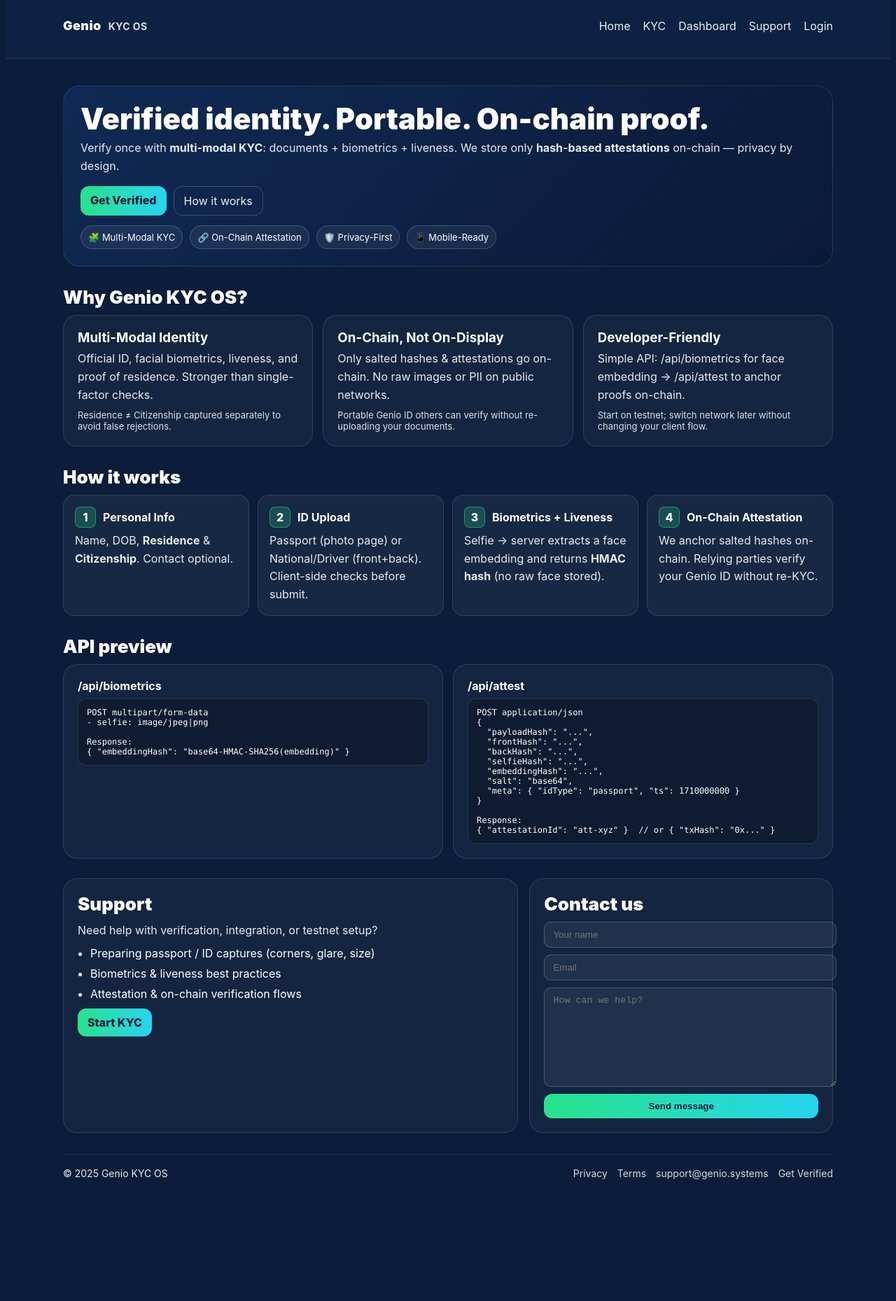
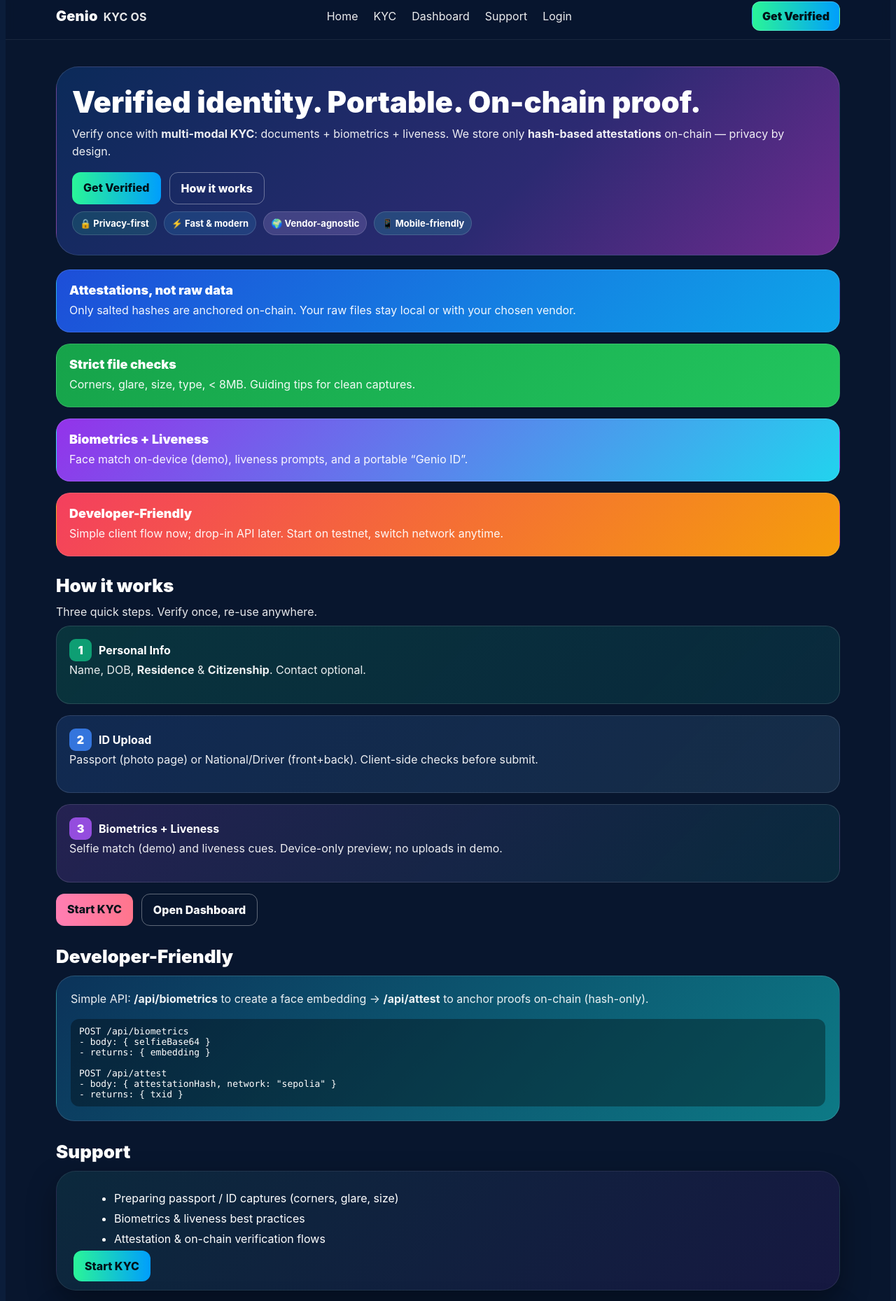
Before and after one commit to genio-ai/genio-os, a Next.js app: page / in a window 1280 px wide. Shown: the part 18-1877 px from the top of the page at 70% size. Before the commit the page ends 1745 px from the top, so only its background shows below. Built offline with nearby package versions, Linux system fonts and the light colour scheme.

Commit message:
Update index.js

```diff
--- a/pages/index.js
+++ b/pages/index.js
@@ -1,247 +1,233 @@
-// pages/index.js — Genio KYC OS (Landing w/ Blockchain-ready story)
-// Next.js Pages Router — no external deps. Pure inline styles, SSR-safe.
-
+// pages/index.js — Genio KYC OS (Colorful Landing)
+// Works on Next.js Pages Router (no external deps)
 import Head from "next/head";
 import Link from "next/link";
 import { useState } from "react";
 
 const ui = {
-  page:{minHeight:"100vh",background:"#0B1D3A",color:"#fff",fontFamily:"-apple-system, Segoe UI, Roboto, Arial, sans-serif"},
-  container:{maxWidth:1100,margin:"0 auto",padding:"24px 16px"},
-  header:{position:"sticky",top:0,zIndex:50,background:"rgba(14,35,68,0.9)",backdropFilter:"blur(6px)",borderBottom:"1px solid rgba(255,255,255,0.1)"},
-  nav:{display:"flex",alignItems:"center",justifyContent:"space-between",gap:16,padding:"12px 0"},
-  brand:{display:"flex",alignItems:"baseline",gap:6,fontWeight:900,letterSpacing:.4},
-  brandTiny:{fontWeight:700,opacity:.85,fontSize:14,marginLeft:4},
-  navLinks:{display:"flex",alignItems:"center",gap:18,flexWrap:"wrap"},
+  page:{minHeight:"100vh",background:"#08162e",color:"#fff",fontFamily:"-apple-system, Segoe UI, Roboto, Arial, sans-serif"},
+  header:{position:"sticky",top:0,zIndex:40,background:"rgba(8,22,46,0.85)",backdropFilter:"blur(6px)",borderBottom:"1px solid rgba(255,255,255,.08)"},
+  nav:{maxWidth:1120,margin:"0 auto",padding:"12px 16px",display:"flex",alignItems:"center",justifyContent:"space-between"},
+  brand:{display:"flex",gap:8,alignItems:"baseline",fontWeight:900,fontSize:20,letterSpacing:.2},
+  brandSub:{opacity:.9,fontWeight:700,fontSize:16},
+  navUl:{display:"flex",gap:22,listStyle:"none",margin:0,padding:0},
   link:{color:"rgba(255,255,255,.92)",textDecoration:"none"},
-  cta:{background:"linear-gradient(90deg,#27E38A,#27D4F0)",color:"#0b1d3a",padding:"10px 14px",borderRadius:12,fontWeight:800,textDecoration:"none"},
+  cta:{padding:"10px 14px",borderRadius:12,background:"linear-gradient(90deg,#2AF598,#009EFD)",color:"#001219",fontWeight:900,textDecoration:"none",border:"1px solid rgba(255,255,255,.2)"},
+  wrap:{maxWidth:1120,margin:"0 auto",padding:"28px 16px 64px"},
 
-  hero:{display:"grid",gap:18,borderRadius:24,padding:24,background:"linear-gradient(135deg,#102A55,#0A1936)",border:"1px solid rgba(255,255,255,0.1)",marginTop:14},
-  h1:{fontSize:42,lineHeight:1.1,margin:0,fontWeight:900},
-  p:{margin:"6px 0 0",opacity:.9,lineHeight:1.6},
-  heroBadges:{display:"flex",gap:10,flexWrap:"wrap",marginTop:14},
-  badge:{display:"inline-flex",alignItems:"center",gap:8,padding:"8px 10px",fontSize:13,borderRadius:999,border:"1px solid rgba(255,255,255,.18)",background:"rgba(255,255,255,.06)"},
+  // cards/sections
+  card:(bg)=>({borderRadius:28,padding:24,background:bg,border:"1px solid rgba(255,255,255,.08)",boxShadow:"0 16px 40px rgba(0,0,0,.35)"}),
 
-  section:{marginTop:28},
-  h2:{margin:"0 0 10px",fontSize:26,fontWeight:900},
-  grid3:{display:"grid",gridTemplateColumns:"repeat(auto-fit,minmax(260px,1fr))",gap:14},
-  card:{borderRadius:20,padding:20,border:"1px solid rgba(255,255,255,.12)",background:"rgba(255,255,255,.04)"},
-  mini:{fontSize:13,opacity:.85,marginTop:8},
+  // hero
+  hero:{display:"grid",gap:18,gridTemplateColumns:"1fr",paddingTop:10},
+  heroBox:{borderRadius:32,padding:"28px 22px",background:"linear-gradient(135deg,#0b2a59 0%, #2c2a72 60%, #6e2b8f 100%)",border:"1px solid rgba(255,255,255,.12)"},
+  h1:{fontSize:42,lineHeight:1.06,margin:"0 0 10px",fontWeight:900},
+  p:{opacity:.92,lineHeight:1.6,margin:"0 0 16px",fontSize:16},
+  btnRow:{display:"flex",gap:12,flexWrap:"wrap"},
+  btnPri:{padding:"12px 16px",borderRadius:12,fontWeight:800,color:"#001219",background:"linear-gradient(90deg,#2AF598,#009EFD)",border:"none",textDecoration:"none"},
+  btnSec:{padding:"12px 16px",borderRadius:12,fontWeight:800,color:"#fff",background:"transparent",border:"1px solid rgba(255,255,255,.35)",textDecoration:"none"},
 
-  steps:{display:"grid",gridTemplateColumns:"repeat(auto-fit,minmax(240px,1fr))",gap:12},
-  step:{padding:16,borderRadius:16,border:"1px solid rgba(255,255,255,.12)",background:"rgba(255,255,255,.05)"},
-  number:{width:28,height:28,borderRadius:8,display:"inline-flex",alignItems:"center",justifyContent:"center",fontWeight:800,background:"rgba(39,227,138,.2)",border:"1px solid rgba(39,227,138,.5)",marginRight:10},
+  badges:{display:"flex",gap:10,flexWrap:"wrap",marginTop:10},
+  badge:(bg)=>({display:"inline-flex",alignItems:"center",gap:8,padding:"8px 10px",borderRadius:999,fontSize:13,fontWeight:700,background:bg,border:"1px solid rgba(255,255,255,.14)"}),
 
-  apiRow:{display:"grid",gridTemplateColumns:"repeat(auto-fit,minmax(300px,1fr))",gap:14},
-  code:{whiteSpace:"pre-wrap",fontFamily:"ui-monospace, SFMono-Regular, Menlo, Monaco, Consolas, monospace",fontSize:12,background:"rgba(0,0,0,.25)",border:"1px solid rgba(255,255,255,.12)",borderRadius:12,padding:12,marginTop:8},
+  grid2:{display:"grid",gap:16,gridTemplateColumns:"1fr",marginTop:18},
 
-  support:{display:"grid",gridTemplateColumns:"1.2fr .8fr",gap:16},
-  input:{width:"100%",padding:"10px 12px",borderRadius:10,border:"1px solid rgba(255,255,255,.2)",background:"rgba(255,255,255,.06)",color:"#fff",outline:"none"},
-  textarea:{width:"100%",minHeight:120,padding:"10px 12px",borderRadius:10,border:"1px solid rgba(255,255,255,.2)",background:"rgba(255,255,255,.06)",color:"#fff",outline:"none"},
+  // colorful info cards
+  infoCard:(col)=>({borderRadius:20,padding:18,background:col,border:"1px solid rgba(255,255,255,.12)"}),
+  infoTitle:{fontWeight:900,margin:"0 0 6px",fontSize:18},
+  infoText:{opacity:.95,margin:0,lineHeight:1.6},
 
-  footer:{marginTop:30,padding:"18px 0",borderTop:"1px solid rgba(255,255,255,.12)",opacity:.9,fontSize:14,display:"flex",justifyContent:"space-between",gap:10,flexWrap:"wrap"}
+  // steps
+  step:{borderRadius:20,padding:18,border:"1px solid rgba(255,255,255,.12)"},
+  stepNum:(c)=>({display:"inline-flex",width:32,height:32,alignItems:"center",justifyContent:"center",borderRadius:9,background:c,fontWeight:900,marginRight:10}),
+  stepTitle:{fontWeight:900,margin:"10px 0 8px",fontSize:18},
+
+  // API section
+  apiBox:{borderRadius:26,padding:20,background:"linear-gradient(135deg,#0b335a,#0d7a86)",border:"1px solid rgba(255,255,255,.12)"},
+  code:{fontFamily:"ui-monospace, SFMono-Regular, Menlo, Monaco, Consolas, monospace",background:"rgba(0,0,0,.35)",borderRadius:12,padding:"10px 12px",display:"block",whiteSpace:"pre",overflowX:"auto",fontSize:13,marginTop:10},
+
+  // support
+  support:{display:"grid",gap:16,gridTemplateColumns:"1fr",marginTop:18},
+  input:{borderRadius:12,border:"1px solid rgba(255,255,255,.25)",background:"rgba(255,255,255,.06)",color:"#fff",padding:"10px 12px",width:"100%",outline:"none"},
+  textarea:{borderRadius:12,border:"1px solid rgba(255,255,255,.25)",background:"rgba(255,255,255,.06)",color:"#fff",padding:"10px 12px",minHeight:120,width:"100%",outline:"none"},
+  send:{padding:"12px 16px",borderRadius:12,fontWeight:900,color:"#001219",background:"linear-gradient(90deg,#21D4FD,#B721FF)",border:"none",width:"100%"},
+  footer:{marginTop:36,opacity:.8,fontSize:13,textAlign:"center",padding:"18px 0",borderTop:"1px solid rgba(255,255,255,.08)"},
 };
 
+// responsive upgrades
+const sectionTitle = {fontSize:26,margin:"0 0 12px",fontWeight:900};
+const sectionSub = {margin:"0 0 10px",opacity:.9};
+
 export default function Home(){
-  const [contact,setContact] = useState({name:"",email:"",msg:""});
+  const [email,setEmail] = useState("");
+  const [msg,setMsg] = useState("");
 
-  const onSend = (e)=>{
+  const submit = (e)=>{
     e.preventDefault();
-    const subject = encodeURIComponent("Genio — Contact");
-    const body = encodeURIComponent(`Name: ${contact.name}\nEmail: ${contact.email}\n\n${contact.msg}`);
-    // mailto كبداية بدون باك-إند
-    if (typeof window !== "undefined") {
-      window.location.href = `mailto:support@genio.systems?subject=${subject}&body=${body}`;
-    }
+    // demo only
+    setEmail(""); setMsg("");
+    alert("Thanks! We'll get back to you shortly."); // client-only
   };
 
   return (
     <>
       <Head>
-        <title>Genio KYC OS — Multi-Modal KYC with On-Chain Attestation</title>
-        <meta name="viewport" content="width=device-width, initial-scale=1"/>
+        <title>Genio KYC OS — Verified identity, portable & colorful</title>
+        <meta name="viewport" content="width=device-width, initial-scale=1" />
       </Head>
 
       <main style={ui.page}>
-        {/* NAVBAR */}
+        {/* Header */}
         <header style={ui.header}>
-          <div style={ui.container}>
-            <nav style={ui.nav}>
-              <div style={ui.brand}>
-                <span style={{fontSize:18}}>Genio</span>
-                <span style={ui.brandTiny}>KYC&nbsp;OS</span>
-              </div>
-              <div style={ui.navLinks}>
-                <Link href="/" style={ui.link}>Home</Link>
-                <Link href="/kyc" style={ui.link}>KYC</Link>
-                <Link href="/dashboard" style={ui.link}>Dashboard</Link>
-                <Link href="/support" style={ui.link}>Support</Link>
-                <Link href="/login" style={ui.link}>Login</Link>
-                {/* CTA مرة واحدة فقط بالهبوط وليس مكرر */}
-              </div>
-            </nav>
-          </div>
+          <nav style={ui.nav}>
+            <div style={ui.brand}>
+              <span>Genio</span>
+              <span style={ui.brandSub}>KYC OS</span>
+            </div>
+            <ul style={ui.navUl}>
+              <li><Link href="/" style={ui.link}>Home</Link></li>
+              <li><Link href="/kyc" style={ui.link}>KYC</Link></li>
+              <li><Link href="/dashboard" style={ui.link}>Dashboard</Link></li>
+              <li><Link href="/support" style={ui.link}>Support</Link></li>
+              <li><Link href="/login" style={ui.link}>Login</Link></li>
+            </ul>
+            <Link href="/kyc" style={ui.cta}>Get Verified</Link>
+          </nav>
         </header>
 
-        <div style={ui.container}>
-          {/* HERO */}
-          <section style={ui.hero}>
-            <div>
+        <section style={ui.wrap}>
+          {/* Hero */}
+          <div style={ui.hero}>
+            <div style={ui.heroBox}>
               <h1 style={ui.h1}>Verified identity. Portable. On-chain proof.</h1>
               <p style={ui.p}>
                 Verify once with <b>multi-modal KYC</b>: documents + biometrics + liveness.
                 We store only <b>hash-based attestations</b> on-chain — privacy by design.
               </p>
-              <div style={{marginTop:16,display:"flex",gap:10,flexWrap:"wrap"}}>
-                <Link href="/kyc" style={ui.cta}>Get Verified</Link>
-                <a href="#how" style={{...ui.link,border:"1px solid rgba(255,255,255,.2)",padding:"10px 14px",borderRadius:12}}>How it works</a>
+              <div style={ui.btnRow}>
+                <Link href="/kyc" style={ui.btnPri}>Get Verified</Link>
+                <a href="#how" style={ui.btnSec}>How it works</a>
               </div>
-              <div style={ui.heroBadges}>
-                <span style={ui.badge}>🧩 Multi-Modal KYC</span>
-                <span style={ui.badge}>🔗 On-Chain Attestation</span>
-                <span style={ui.badge}>🛡️ Privacy-First</span>
-                <span style={ui.badge}>📱 Mobile-Ready</span>
+              <div style={ui.badges}>
+                <span style={ui.badge("rgba(52, 211, 153, .15)")}>🔒 Privacy-first</span>
+                <span style={ui.badge("rgba(56, 189, 248, .15)")}>⚡ Fast & modern</span>
+                <span style={ui.badge("rgba(216, 180, 254, .18)")}>🌍 Vendor-agnostic</span>
+                <span style={ui.badge("rgba(45, 212, 191, .18)")}>📱 Mobile-friendly</span>
               </div>
             </div>
-          </section>
+          </div>
 
-          {/* FEATURES */}
-          <section style={ui.section}>
-            <h2 style={ui.h2}>Why Genio KYC OS?</h2>
-            <div style={ui.grid3}>
-              <div style={ui.card}>
-                <h3 style={{margin:"0 0 6px"}}>Multi-Modal Identity</h3>
-                <p style={ui.p}>Official ID, facial biometrics, liveness, and proof of residence. Stronger than single-factor checks.</p>
-                <div style={ui.mini}>Residence ≠ Citizenship captured separately to avoid false rejections.</div>
+          {/* Why Genio (colorful info cards) */}
+          <div style={{...ui.grid2, marginTop:20}}>
+            <div style={ui.infoCard("linear-gradient(135deg,#1d4ed8,#0ea5e9)")}>
+              <h3 style={ui.infoTitle}>Attestations, not raw data</h3>
+              <p style={ui.infoText}>Only salted hashes are anchored on-chain. Your raw files stay local or with your chosen vendor.</p>
+            </div>
+            <div style={ui.infoCard("linear-gradient(135deg,#16a34a,#22c55e)")}>
+              <h3 style={ui.infoTitle}>Strict file checks</h3>
+              <p style={ui.infoText}>Corners, glare, size, type, &lt; 8MB. Guiding tips for clean captures.</p>
+            </div>
+            <div style={ui.infoCard("linear-gradient(135deg,#9333ea,#22d3ee)")}>
+              <h3 style={ui.infoTitle}>Biometrics + Liveness</h3>
+              <p style={ui.infoText}>Face match on-device (demo), liveness prompts, and a portable “Genio ID”.</p>
+            </div>
+            <div style={ui.infoCard("linear-gradient(135deg,#f43f5e,#f59e0b)")}>
+              <h3 style={ui.infoTitle}>Developer-Friendly</h3>
+              <p style={ui.infoText}>Simple client flow now; drop-in API later. Start on testnet, switch network anytime.</p>
+            </div>
+          </div>
+
+          {/* How it works */}
+          <div id="how" style={{marginTop:26}}>
+            <h2 style={sectionTitle}>How it works</h2>
+            <p style={sectionSub}>Three quick steps. Verify once, re-use anywhere.</p>
+            <div style={{display:"grid",gap:16}}>
+              <div style={{...ui.step, background:"linear-gradient(135deg,rgba(16,185,129,.18),rgba(20,184,166,.12))"}}>
+                <span style={ui.stepNum("rgba(16,185,129,.8)")}>1</span>
+                <b>Personal Info</b>
+                <div style={ui.p}>Name, DOB, <b>Residence</b> & <b>Citizenship</b>. Contact optional.</div>
               </div>
-              <div style={ui.card}>
-                <h3 style={{margin:"0 0 6px"}}>On-Chain, Not On-Display</h3>
-                <p style={ui.p}>Only salted hashes & attestations go on-chain. No raw images or PII on public networks.</p>
-                <div style={ui.mini}>Portable Genio ID others can verify without re-uploading your documents.</div>
+              <div style={{...ui.step, background:"linear-gradient(135deg,rgba(59,130,246,.18),rgba(125,211,252,.12))"}}>
+                <span style={ui.stepNum("rgba(59,130,246,.85)")}>2</span>
+                <b>ID Upload</b>
+                <div style={ui.p}>Passport (photo page) or National/Driver (front+back). Client-side checks before submit.</div>
               </div>
-              <div style={ui.card}>
-                <h3 style={{margin:"0 0 6px"}}>Developer-Friendly</h3>
-                <p style={ui.p}>Simple API: /api/biometrics for face embedding → /api/attest to anchor proofs on-chain.</p>
-                <div style={ui.mini}>Start on testnet; switch network later without changing your client flow.</div>
+              <div style={{...ui.step, background:"linear-gradient(135deg,rgba(168,85,247,.18),rgba(20,184,166,.12))"}}>
+                <span style={ui.stepNum("rgba(168,85,247,.85)")}>3</span>
+                <b>Biometrics + Liveness</b>
+                <div style={ui.p}>Selfie match (demo) and liveness cues. Device-only preview; no uploads in demo.</div>
+              </div>
+              <div style={{display:"flex",gap:12}}>
+                <Link href="/kyc" style={{...ui.btnPri, background:"linear-gradient(90deg,#ff7eb3,#ff758c)"}}>Start KYC</Link>
+                <Link href="/dashboard" style={ui.btnSec}>Open Dashboard</Link>
               </div>
             </div>
-          </section>
+          </div>
 
-          {/* HOW IT WORKS */}
-          <section id="how" style={ui.section}>
-            <h2 style={ui.h2}>How it works</h2>
-            <div style={ui.steps}>
-              <div style={ui.step}>
-                <div><span style={ui.number}>1</span><b>Personal Info</b></div>
-                <p style={ui.p}>Name, DOB, <b>Residence</b> & <b>Citizenship</b>. Contact optional.</p>
-              </div>
-              <div style={ui.step}>
-                <div><span style={ui.number}>2</span><b>ID Upload</b></div>
-                <p style={ui.p}>Passport (photo page) or National/Driver (front+back). Client-side checks before submit.</p>
-              </div>
-              <div style={ui.step}>
-                <div><span style={ui.number}>3</span><b>Biometrics + Liveness</b></div>
-                <p style={ui.p}>Selfie → server extracts a face embedding and returns <b>HMAC hash</b> (no raw face stored).</p>
-              </div>
-              <div style={ui.step}>
-                <div><span style={ui.number}>4</span><b>On-Chain Attestation</b></div>
-                <p style={ui.p}>We anchor salted hashes on-chain. Relying parties verify your Genio ID without re-KYC.</p>
-              </div>
+          {/* API / Dev box */}
+          <div style={{marginTop:28}}>
+            <h2 style={sectionTitle}>Developer-Friendly</h2>
+            <div style={ui.apiBox}>
+              <div style={ui.p}>Simple API: <b>/api/biometrics</b> to create a face embedding → <b>/api/attest</b> to anchor proofs on-chain (hash-only).</div>
+              <code style={ui.code}>
+{`POST /api/biometrics
+- body: { selfieBase64 }
+- returns: { embedding }
+
+POST /api/attest
+- body: { attestationHash, network: "sepolia" }
+- returns: { txid }`}
+              </code>
             </div>
-          </section>
+          </div>
 
-          {/* API PREVIEW (شرح فقط) */}
-          <section style={ui.section}>
-            <h2 style={ui.h2}>API preview</h2>
-            <div style={ui.apiRow}>
-              <div style={ui.card}>
-                <b>/api/biometrics</b>
-                <div style={ui.code}>
-{`POST multipart/form-data
-- selfie: image/jpeg|png
-
-Response:
-{ "embeddingHash": "base64-HMAC-SHA256(embedding)" }`}
-                </div>
-              </div>
-              <div style={ui.card}>
-                <b>/api/attest</b>
-                <div style={ui.code}>
-{`POST application/json
-{
-  "payloadHash": "...",
-  "frontHash": "...",
-  "backHash": "...",
-  "selfieHash": "...",
-  "embeddingHash": "...",
-  "salt": "base64",
-  "meta": { "idType": "passport", "ts": 1710000000 }
-}
-
-Response:
-{ "attestationId": "att-xyz" }  // or { "txHash": "0x..." }`}
-                </div>
-              </div>
-            </div>
-          </section>
-
-          {/* SUPPORT & CONTACT */}
-          <section style={ui.section}>
-            <div style={{display:"grid",gridTemplateColumns:"1.2fr .8fr",gap:16}}>
-              <div style={ui.card}>
-                <h2 style={ui.h2}>Support</h2>
-                <p style={ui.p}>Need help with verification, integration, or testnet setup?</p>
-                <ul style={{lineHeight:1.8,marginTop:6,paddingLeft:18}}>
+          {/* Support */}
+          <div style={{marginTop:28}}>
+            <h2 style={sectionTitle}>Support</h2>
+            <div style={{display:"grid",gap:16,gridTemplateColumns:"1fr"}}>
+              <div style={ui.card("linear-gradient(135deg, rgba(45,212,191,.10), rgba(147,51,234,.10))")}>
+                <ul style={{margin:"0 0 14px 18px",lineHeight:1.8}}>
                   <li>Preparing passport / ID captures (corners, glare, size)</li>
                   <li>Biometrics & liveness best practices</li>
                   <li>Attestation & on-chain verification flows</li>
                 </ul>
-                <div style={{marginTop:12}}>
-                  <Link href="/kyc" style={ui.cta}>Start KYC</Link>
+                <Link href="/kyc" style={ui.btnPri}>Start KYC</Link>
+              </div>
+
+              <form onSubmit={submit} style={ui.card("linear-gradient(135deg, rgba(37,99,235,.12), rgba(56,189,248,.12))")}>
+                <div style={{display:"grid",gap:12}}>
+                  <input
+                    type="email"
+                    required
+                    value={email}
+                    onChange={(e)=>setEmail(e.target.value)}
+                    placeholder="Email"
+                    style={ui.input}
+                  />
+                  <textarea
+                    value={msg}
+                    onChange={(e)=>setMsg(e.target.value)}
+                    placeholder="How can we help?"
+                    style={ui.textarea}
+                  />
+                  <button type="submit" style={ui.send}>Send message</button>
                 </div>
-              </div>
-              <div style={ui.card}>
-                <h2 style={ui.h2}>Contact us</h2>
-                <form onSubmit={onSend}>
-                  <div style={{display:"grid",gap:10}}>
-                    <input
-                      style={ui.input}
-                      placeholder="Your name"
-                      value={contact.name}
-                      onChange={(e)=>setContact({...contact,name:e.target.value})}
-                    />
-                    <input
-                      style={ui.input}
-                      placeholder="Email"
-                      value={contact.email}
-                      onChange={(e)=>setContact({...contact,email:e.target.value})}
-                    />
-                    <textarea
-                      style={ui.textarea}
-                      placeholder="How can we help?"
-                      value={contact.msg}
-                      onChange={(e)=>setContact({...contact,msg:e.target.value})}
-                    />
-                    <button type="submit" style={{...ui.cta,border:"none",cursor:"pointer",textAlign:"center"}}>
-                      Send message
-                    </button>
-                  </div>
-                </form>
-              </div>
+              </form>
             </div>
-          </section>
+          </div>
 
-          {/* FOOTER */}
+          {/* Footer */}
           <footer style={ui.footer}>
-            <div>© {new Date().getFullYear()} Genio KYC OS</div>
-            <div style={{display:"flex",gap:14}}>
+            <div style={{display:"flex",gap:14,justifyContent:"center",marginBottom:8}}>
+              <Link href="/support" style={ui.link}>Contact</Link>
+              <span>•</span>
+              <Link href="/terms" style={ui.link}>Terms</Link>
+              <span>•</span>
               <Link href="/privacy" style={ui.link}>Privacy</Link>
-              <Link href="/terms" style={ui.link}>Terms</Link>
-              <a href="mailto:support@genio.systems" style={ui.link}>support@genio.systems</a>
-              <Link href="/kyc" style={ui.link}>Get Verified</Link>
             </div>
+            © {new Date().getFullYear()} Genio Systems — All rights reserved.
           </footer>
-        </div>
+        </section>
       </main>
     </>
   );
```
